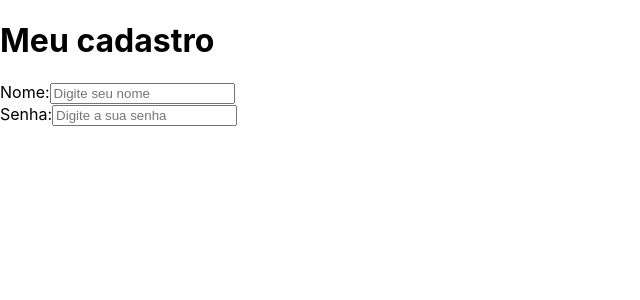
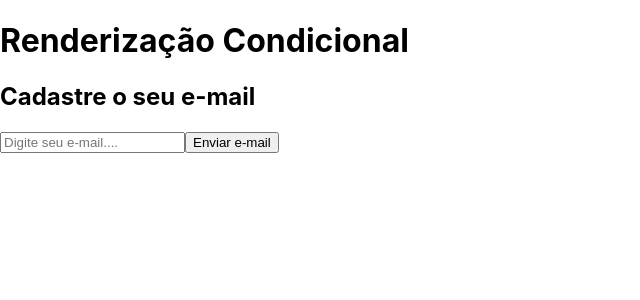
Before and after one commit to Romulomrs/Algoritmoss, a React (Create React App) app in the folder Front-End/Projetos/react project/meu-projeto/: page / in a window 1280 px wide. Shown: the top 300 px of the page, without its empty margins (0-640 px from the left). Built offline with nearby package versions, Linux system fonts and the light colour scheme.

Commit message:
Renderização condicional

```diff
--- a/Front-End/Projetos/react project/meu-projeto/src/App.js
+++ b/Front-End/Projetos/react project/meu-projeto/src/App.js
@@ -1,15 +1,11 @@
-import Forms from "./components/Forms";
-
-
+import Condicional from "./components/Condicional";
 
 function App() {
-
   return (
-
-<div>
-
-<Forms/>
-</div>
+    <div>
+      <h1>Renderização Condicional</h1>
+      <Condicional />
+    </div>
   )
 }
 
--- /dev/null
+++ b/Front-End/Projetos/react project/meu-projeto/src/components/Condicional.jsx
@@ -0,0 +1,43 @@
+import {useState} from "react"
+function Condicional (){
+        const [Email, setEmail] = useState()
+        const [UserEmail, setUserEmail]=useState()
+
+
+        function enviarEmail(e){
+        e.preventDefault()
+        setUserEmail(Email)
+    }
+    function limparEmail(){
+       setUserEmail('')
+    }
+    return(
+        <div>
+            <h2>Cadastre o seu e-mail</h2>
+            <form>
+                <input
+                type="email"
+                placeholder="Digite seu e-mail...."
+                onChange={(e) => setEmail(e.target.value)}/>
+                <button
+                type="submit"
+                onClick={enviarEmail}>
+                Enviar e-mail
+                </button>
+                {UserEmail &&(
+                    <div>
+                        <p>O e-mail do usuário é: {UserEmail}</p>
+                    <button
+                    onClick={limparEmail}>
+                    Limpar e-mail
+                    </button>
+                    </div>
+
+                )}
+
+            </form>
+        </div>
+
+    )
+}
+export default Condicional
--- a/Front-End/Projetos/react project/meu-projeto/src/components/Eventos.jsx
+++ b/Front-End/Projetos/react project/meu-projeto/src/components/Evento.jsx
@@ -1,7 +1,7 @@
 import Button from './Eventos/button'
 function Evento (){
     function meuEvento(){
-        console.log(`Opa, fui ativado ${numero}`)
+        console.log('Ativando primeiro evento')
     }
     function SegundoEvento(){
         console.log('Ativando segundo evento')
@@ -10,7 +10,7 @@
             <>
             <p>Clique para disparar um evento</p>
             <Button event={meuEvento}text= "primeiro evento"/>
-            <Button event={SegundoEvento}text= "primeiro evento"/>
+            <Button event={SegundoEvento}text= "Segundo evento"/>
             </>
 
     )
--- a/Front-End/Projetos/react project/meu-projeto/src/components/Eventos/button.jsx
+++ b/Front-End/Projetos/react project/meu-projeto/src/components/Eventos/button.jsx
@@ -3,4 +3,4 @@
         <button>{props.text}</button>
     )
 }
-export default button
+export default Button
```
Also changed, not shown: Front-End/Projetos/react project/meu-projeto/src/App.css (deleted, +0 -38 lines).
